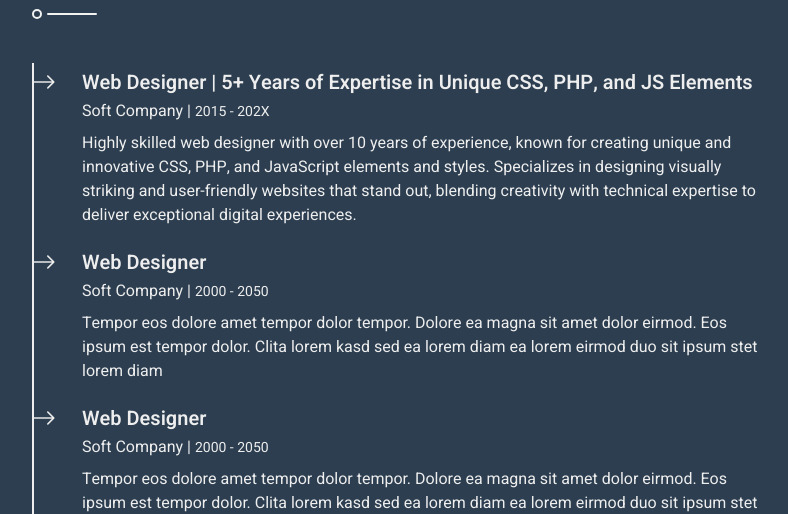
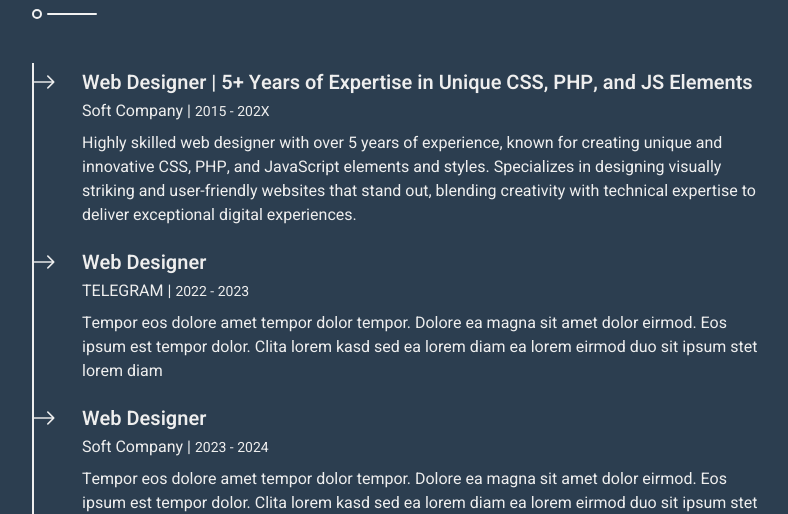
Before and after one commit to akshayxt/me, a plain HTML site: page index.html in a window 1280 px wide. Shown: the part 1140-1654 px from the top of the page, without its empty margins (438-1226 px from the left). Drawn offline with nearby package versions, Linux system fonts and the light colour scheme; a script that the page names is missing.

Commit message:
Update index.html

```diff
--- a/index.html
+++ b/index.html
@@ -203,19 +203,19 @@
                             <h5 class="mb-1">Web Designer | 5+ Years of Expertise in Unique CSS, PHP, and JS Elements</h5>
                             <p class="mb-2">Soft Company | <small>2015 - 202X</small></p>
                             <p>
-                                Highly skilled web designer with over 10 years of experience, known for creating unique and innovative CSS, PHP, and JavaScript elements and styles. Specializes in designing visually striking and user-friendly websites that stand out, blending creativity
+                                Highly skilled web designer with over 5 years of experience, known for creating unique and innovative CSS, PHP, and JavaScript elements and styles. Specializes in designing visually striking and user-friendly websites that stand out, blending creativity
                                 with technical expertise to deliver exceptional digital experiences.</p>
                         </div>
                         <div class="position-relative mb-4">
                             <span class="bi bi-arrow-right fs-4 text-light position-absolute" style="top: -5px; left: -50px;"></span>
                             <h5 class="mb-1">Web Designer</h5>
-                            <p class="mb-2">Soft Company | <small>2000 - 2050</small></p>
+                            <p class="mb-2">TELEGRAM  | <small>2022 - 2023</small></p>
                             <p>Tempor eos dolore amet tempor dolor tempor. Dolore ea magna sit amet dolor eirmod. Eos ipsum est tempor dolor. Clita lorem kasd sed ea lorem diam ea lorem eirmod duo sit ipsum stet lorem diam</p>
                         </div>
                         <div class="position-relative mb-4">
                             <span class="bi bi-arrow-right fs-4 text-light position-absolute" style="top: -5px; left: -50px;"></span>
                             <h5 class="mb-1">Web Designer</h5>
-                            <p class="mb-2">Soft Company | <small>2000 - 2050</small></p>
+                            <p class="mb-2">Soft Company | <small>2023 - 2024</small></p>
                             <p>Tempor eos dolore amet tempor dolor tempor. Dolore ea magna sit amet dolor eirmod. Eos ipsum est tempor dolor. Clita lorem kasd sed ea lorem diam ea lorem eirmod duo sit ipsum stet lorem diam</p>
                         </div>
                     </div>
```
